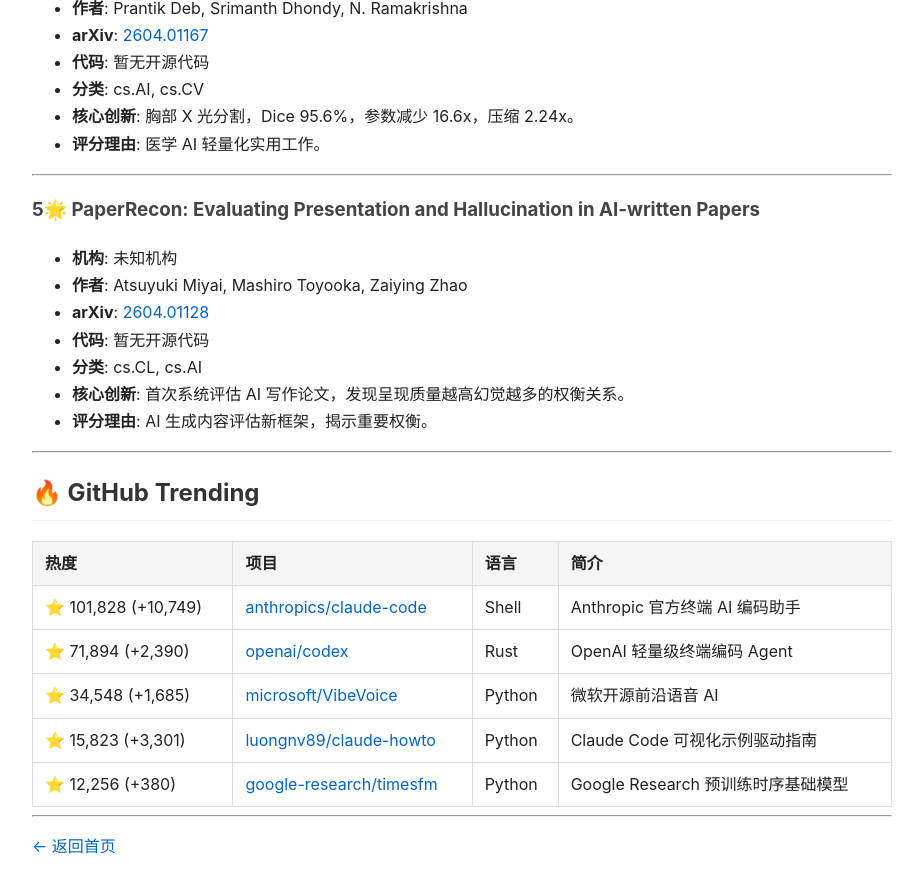
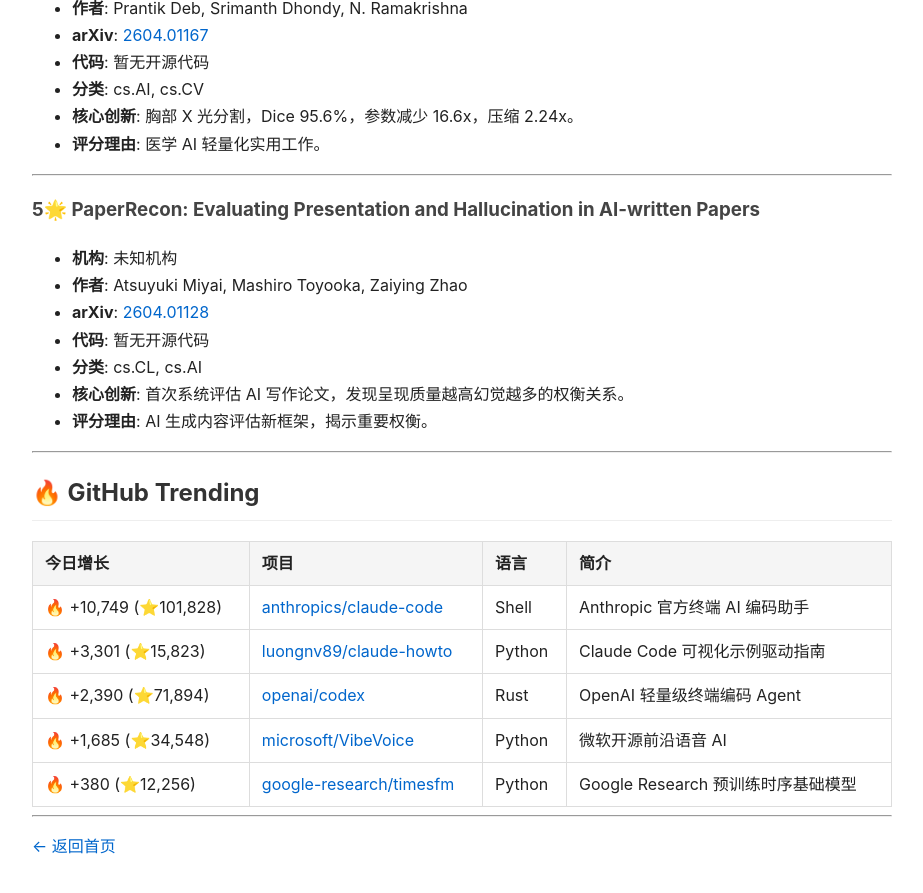
Before and after one commit to yenanjing/ai-briefings, a Jekyll site: the page built from 2026-04-02.md, in a window 1280 px wide and 900 px high, scrolled down 4397 px. Shown: the top 893 px of the window, without its empty margins (178-1101 px from the left). Built offline with Jekyll 4.4.1, drawn with Linux system fonts in a browser that asks for light colours.

```diff
--- a/2026-04-02.md
+++ b/2026-04-02.md
@@ -188,13 +188,13 @@ date: 2026-04-02
 
 ## 🔥 GitHub Trending
 
-| 热度 | 项目 | 语言 | 简介 |
-|------|------|------|------|
-| ⭐ 101,828 (+10,749) | [anthropics/claude-code](https://github.com/anthropics/claude-code) | Shell | Anthropic 官方终端 AI 编码助手 |
-| ⭐ 71,894 (+2,390) | [openai/codex](https://github.com/openai/codex) | Rust | OpenAI 轻量级终端编码 Agent |
-| ⭐ 34,548 (+1,685) | [microsoft/VibeVoice](https://github.com/microsoft/VibeVoice) | Python | 微软开源前沿语音 AI |
-| ⭐ 15,823 (+3,301) | [luongnv89/claude-howto](https://github.com/luongnv89/claude-howto) | Python | Claude Code 可视化示例驱动指南 |
-| ⭐ 12,256 (+380) | [google-research/timesfm](https://github.com/google-research/timesfm) | Python | Google Research 预训练时序基础模型 |
+| 今日增长 | 项目 | 语言 | 简介 |
+|----------|------|------|------|
+| 🔥 +10,749 (⭐101,828) | [anthropics/claude-code](https://github.com/anthropics/claude-code) | Shell | Anthropic 官方终端 AI 编码助手 |
+| 🔥 +3,301 (⭐15,823) | [luongnv89/claude-howto](https://github.com/luongnv89/claude-howto) | Python | Claude Code 可视化示例驱动指南 |
+| 🔥 +2,390 (⭐71,894) | [openai/codex](https://github.com/openai/codex) | Rust | OpenAI 轻量级终端编码 Agent |
+| 🔥 +1,685 (⭐34,548) | [microsoft/VibeVoice](https://github.com/microsoft/VibeVoice) | Python | 微软开源前沿语音 AI |
+| 🔥 +380 (⭐12,256) | [google-research/timesfm](https://github.com/google-research/timesfm) | Python | Google Research 预训练时序基础模型 |
 
 ---
 
```
